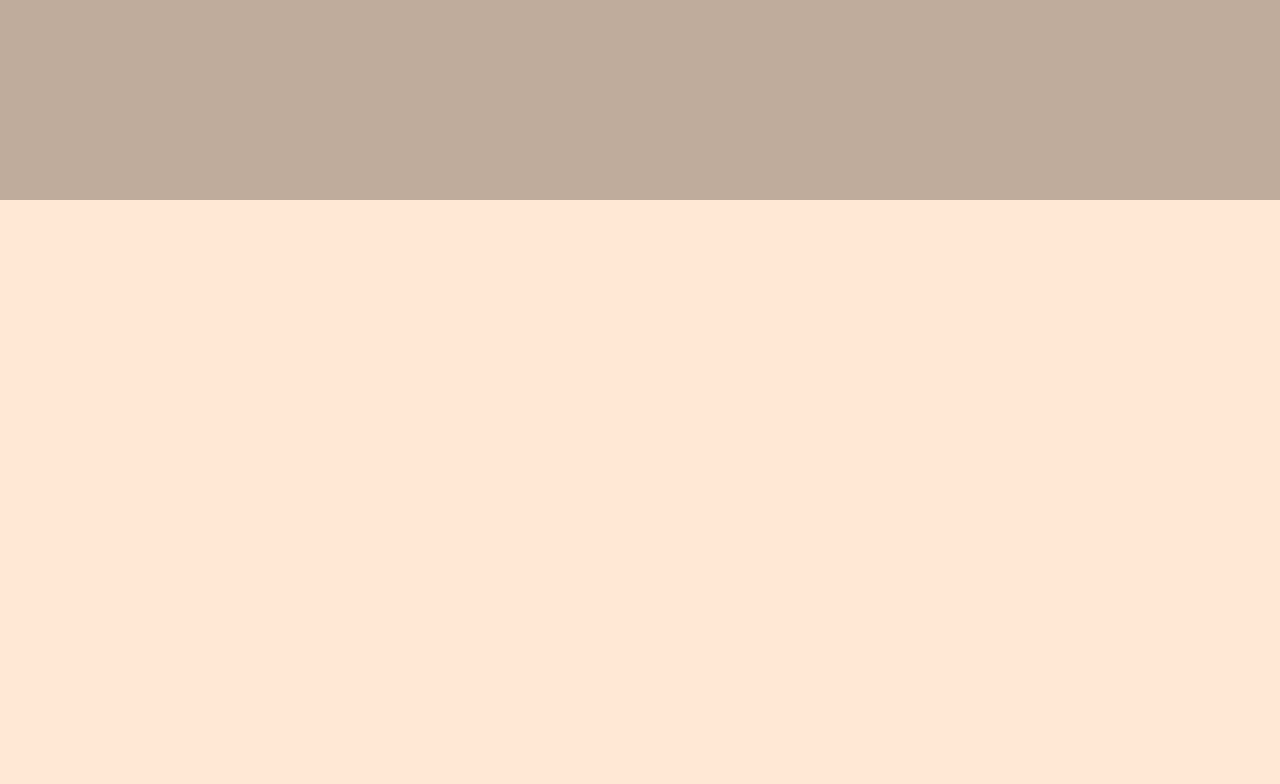
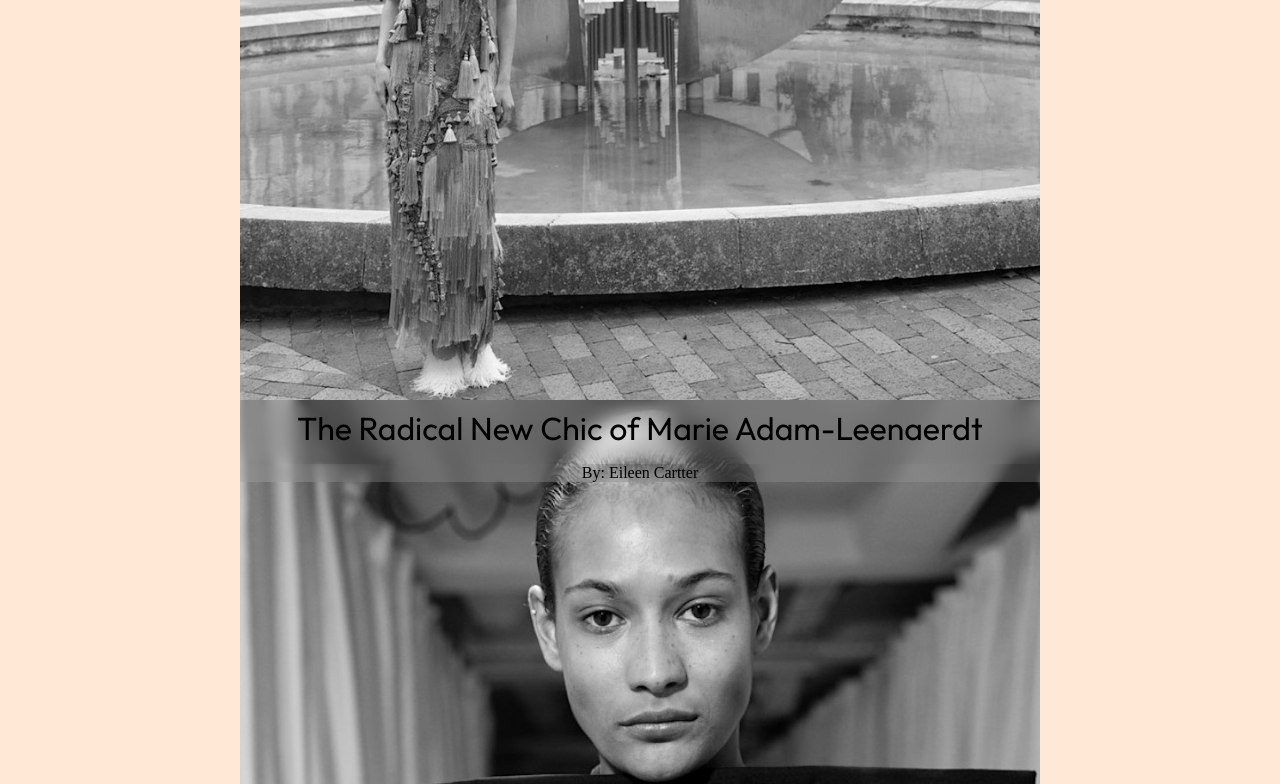
Before and after one commit to NesKirusu/Fashion_Website.github.io, a plain HTML site: page pages/fashion_design/index.html in a window 1280 px wide. Shown: the part 1984-2768 px from the top of the page. Drawn offline with Linux system fonts and the light colour scheme.

Commit message:
3.3 trending and news under fashion done, discussions 0%, new components

```diff
--- a/css/components/content-box.css
+++ b/css/components/content-box.css
@@ -1,3 +1,8 @@
+/*
+image:
+title:
+description:
+*/
 
 .component-box_container {
     display: grid;
@@ -22,6 +27,69 @@
     font-size: 2rem;
 }
 .component-box_container .description{
+    text-align: center;
+    font-size: 1.2rem;
+}
+
+/* ^^^ COMPONENT 1 ^^^ */
+
+/*
+title:
+big_box
+small_box
+*/
+
+.component-box_container_simple_box{
 
 }
-/* ^^^ COMPONENT 1 ^^^ */
+
+/* ^^^ COMPONENT 2 ^^^ */
+
+/*
+image:
+-title:
+-author:
+*/
+
+.component-box_container_big{
+    overflow: hidden;
+    --image_height: 600px;
+    display: grid;
+    grid-template-columns: repeat(auto-fit, minmax(450px, 800px));
+    place-items: center;
+    transition: all 0.3s ease-in-out;
+}
+.component-box_container_big:not(:hover){
+    filter: grayscale();
+}
+.component-box_container_big:hover .image{
+    background-size: 115%;
+}
+.component-box_container_big .image{
+    height: var(--image_height);
+    width: 100%;
+    transform: scale(1.0);
+    background-image: var(--image_src);
+    background-position: center;
+    background-repeat: no-repeat;
+    background-size: 110%;
+    transition: all 0.3s ease-in-out;
+}
+.component-box_container_big .title{
+    width: 100%;
+    padding: 0.5rem;
+    background-color: var(--primary2);
+    backdrop-filter: blur(10px);
+    padding-bottom: 1rem;
+    text-align: center;
+    font-family: Outfit;
+    font-size: 2rem;
+}
+.component-box_container_big .author{
+    background-color: var(--primary2);
+    backdrop-filter: blur(10px);
+    bottom: 0;
+    text-align: center;
+}
+
+/* ^^^ COMPONENT 3 ^^^ */
--- a/css/pages/fashion_design.css
+++ b/css/pages/fashion_design.css
@@ -10,6 +10,7 @@
     height: var(--hero_height);
 }
 .site .hero_container .hero_track{
+    overflow: clip;
     position: sticky;
     top: 0;
     width: 100vw;
@@ -25,11 +26,29 @@
     background-repeat: no-repeat;
     justify-content: center;
     align-items: center;
+    filter: grayscale(1);
+    animation: scroll-grayscale;
+    animation-timeline: view();
+}
+@keyframes scroll-grayscale {
+    0%,30%{
+        filter: grayscale(1);
+        transform: scale(1.0);
+    }
+    100%{
+        filter: grayscale(0);
+        transform: scale(1.1);
+    }
 }
 .site .hero_container .hero_track .hero H1{
     font-family: Outfit;
     font-size: 10vw;
-    color: var(--text);
+    color: var(--primary2);
+    background-color: var(--primary2);
+    background-clip: text;
+    backdrop-filter: blur(10px);
+    border-radius: 50px;
+
 }
 .site .nav_container{
     display: flex;
@@ -70,13 +89,15 @@
 }
 .site .content_container .content_trending{
     display: flex;
+    flex-wrap: wrap;
+    justify-content: center;
     top: 0;
     left: 0;
     width: 100%;
-    height: 100%;
     z-index: 1;
     transition: all 0.5s ease-in-out;
     transition-behavior: allow-discrete;
+    padding-bottom: 5vh;
 }
 .site .content_container .content_trending .container{
     position: relative;
--- a/pages/fashion_design/index.html
+++ b/pages/fashion_design/index.html
@@ -58,7 +58,24 @@
         </div>
         <div class="content_container">
             <div class="content_trending" id="content_trending">
-
+                <div class="component-box_container_big">
+                    <div class="image" style="--image_src: url(../../img/trending7.png);">
+                        <div class="title">Call of the Wild</div>
+                        <div class="author">By: Ross Scarano</div>
+                    </div>
+                </div>
+                <div class="component-box_container_big">
+                    <div class="image" style="--image_src: url(../../img/trending8.png);">
+                        <div class="title">The Radical New Chic of Marie Adam-Leenaerdt</div>
+                        <div class="author">By: Eileen Cartter</div>
+                    </div>
+                </div>
+                <div class="component-box_container_big">
+                    <div class="image" style="--image_src: url(../../img/trending9.png);">
+                        <div class="title">The Most Iconic Harajuku Street Style Shots of All Time</div>
+                        <div class="author">By: Reiko Suga</div>
+                    </div>
+                </div>
             </div>
             <div class="content_news" id="content_news">
                 <div class="container">
```
Also changed, not shown: css/pages/homepage.css (+10 -0 lines), pages/homepage/index.html (+3 -1 lines), img/trending7.png (added), img/trending8.png (added), img/trending9.png (added).
